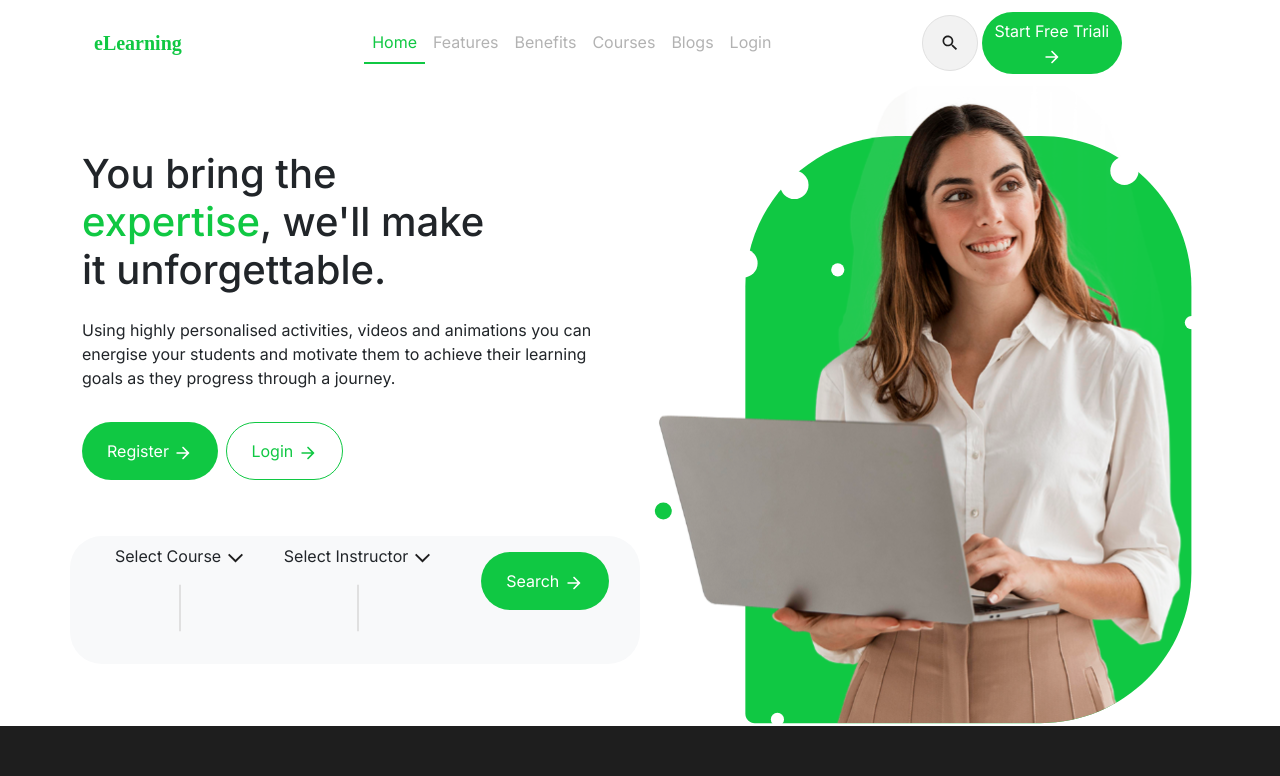
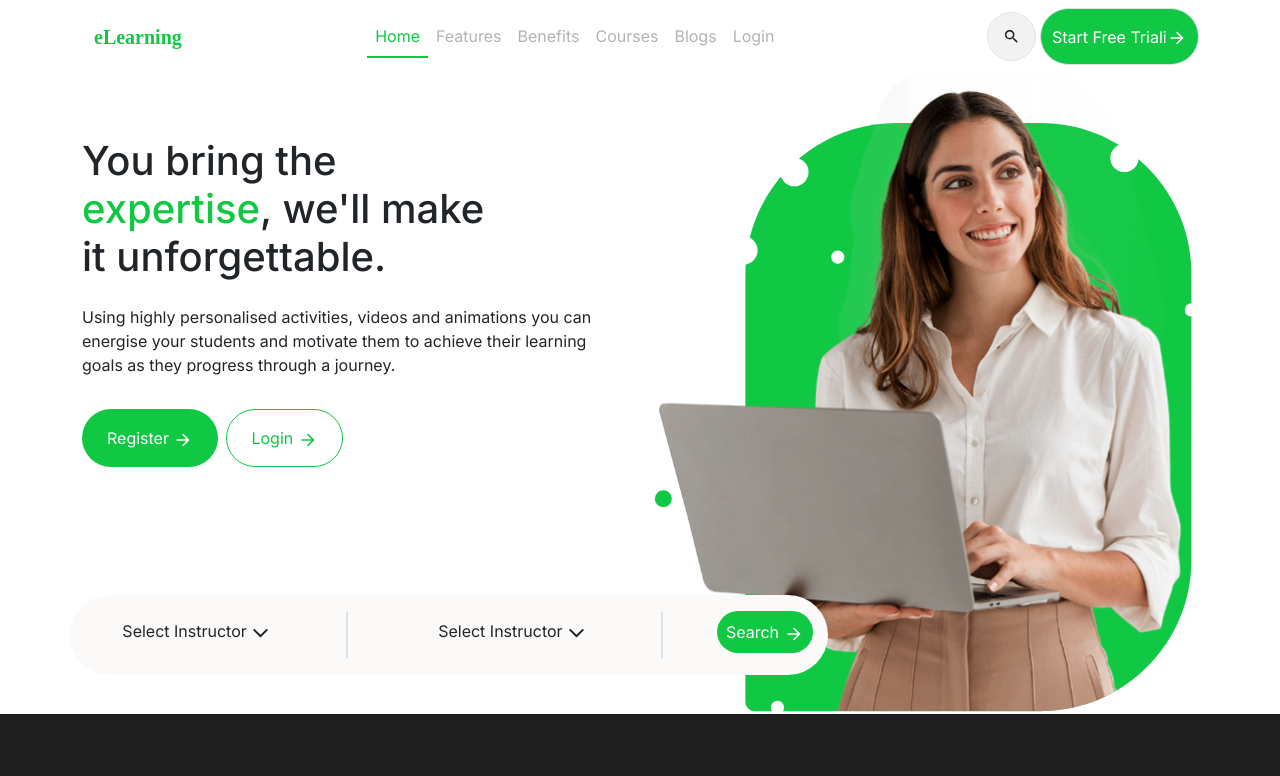
Before and after one commit to half-de/E-learning_Project, a Next.js app: page / in a window 1280 px wide. Shown: the top 776 px of the page. Built offline with nearby package versions, Linux system fonts and the light colour scheme.

Commit message:
Update navbar.jsx

```diff
--- a/src/app/Home/First-Card/navbar.jsx
+++ b/src/app/Home/First-Card/navbar.jsx
@@ -49,12 +49,10 @@ function navbar() {
                             </li>
 
                         </ul>
-                        <div class="d-lg-flex col-lg-3 justify-content-end text-end margen ">
 
-                            <Image src={search} className='img-fluid '/>
-
-
-                            <button class="btn Start-battom rounded-5 px-2 text-white m-1">Start Free Triali<Image src={arr} className='img-fluid'/> </button>
+                        <div className='float-end main-button d-flex'>
+                            <a href=""><Image src={search} className='img-fluid  m-1 search-button ' /></a>
+                            <button class="btn Start-battom rounded-5 px-2 py-2 text-white next-button border ms-2">Start Free Triali<Image src={arr} className='img-fluid' /> </button>
                         </div>
                     </div>
                 </div>
@@ -77,19 +75,30 @@ function navbar() {
                         <button type="button" class="btn m-2 Login-button rounded-5 px-4 py-3">Login <Image src={arro} className='img-fluid' /> </button>
                     </div>
 
-                    <div className='row rounded-5 mt-5 text-center bg-light'>
 
-                        <div className='col-md-8 d-flex mt-2 text-center '>
-                            <p className='mx-4'> Select Course <Image src={down} className='img-fluid' /> <Image src={line} className='img-fluid line' /></p>
 
-                            <p >Select Instructor <Image src={down} className='img-fluid' /><Image src={line} className='img-fluid line' /></p>
+
+                    <div className='row dropdown ' >
+                        <div className='col-md-4 pt-4  text-center'>
+                        Select Instructor <Image src={down} className='img-fluid  ' />
                         </div>
 
-                        <div className='col-md-4 mt-3'>
-                            <p> <button type="button" class="btn Start-battom text-white rounded-5 px-4  py-3">Search <Image src={arr} /></button></p>
+                        <div className='col-md-1'><Image src={line} className='img-fluid line' /></div>
+
+                        <div className='col-md-4 pt-4 text-center'>
+                        Select Instructor <Image src={down} className='img-fluid ' />
                         </div>
 
+                        <div className='col-md-1'><Image src={line} className='img-fluid line' /></div>
+
+                        <div className='col-md-2  pt-3 px-0 text-center'>
+                            <button type="button" class="btn Start-battom text-white rounded-5 p-2 text-center">Search <Image src={arr} /></button>
+                        </div>
                     </div>
+
+
+
+
 
                 </div>
 
```
